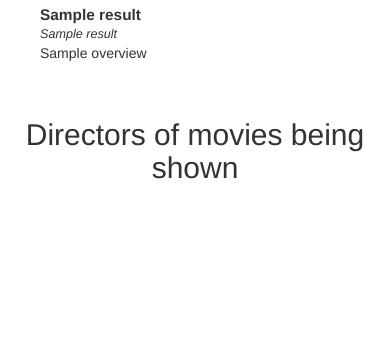
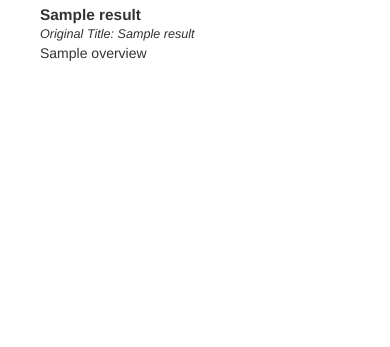
Before and after one commit to bg2345/movie_search, a Flask app: page / in a window 390 px wide. Shown: the part 497-844 px from the top of the page. Run offline with Flask 2, Linux system fonts and the light colour scheme; tables that the repository leaves empty hold one stand-in row (values such as "Sample post"); a database or web service that is not in the repository returns one stand-in record (values such as "Sample title"); data that the repository does not hold is empty; some libraries are stand-ins or nearby versions.

Commit message:
adjusted display of movie info

```diff
--- a/app/routes.py
+++ b/app/routes.py
@@ -46,9 +46,12 @@ def index():
                 row['name'] = result['name']
                 dir_profile = 'https://api.themoviedb.org/3/person/{}?api_key=bbb0e77b94b09193e6f32d5fac7a3b9c&language=en-US'.format(result['id'])
                 row['imdb'] = dir_title
+                # dir_url.append(dir_profile)
+
+                # url_json = requests.get(dir_profile).json()
+                # print(url_json['imdb_id'])
                 row['profile'] = dir_profile
 
-                dir_url.append(dir_profile)
                 directors.append(row)
 
     for movie in movies:
--- a/app/static/css/main.css
+++ b/app/static/css/main.css
@@ -21,4 +21,5 @@
 
 h2 {
   text-align: center;
+  margin-top: 20px;
 }
--- a/app/templates/index.html
+++ b/app/templates/index.html
@@ -11,26 +11,13 @@
           <div class="card">
             <div class="card-img-top"><img src="https://image.tmdb.org/t/p/w300{{ movie.poster_path }}" alt="Placeholder image" class="product-img"></div>
             <div class="card-title">{{ movie.title }}</div>
-            <div class="card-subtitle">{{ movie.original_title }}</div>
+            <div class="card-subtitle">Original Title: {{ movie.original_title }}</div>
             <div class="card-text"><p>{{ movie.description }}</p></div>
-          </div> <!-- ends card -->
-        </div> <!-- ends col 12 for card -->
-    {% if loop.index % 3 == 0 or loop.length == loop.index %}
-    </div> <!-- ends row for card -->
-    {% endif %}
-  {% endfor %}
-
-  <h2>Directors of movies being shown</h2>
-  {% for director in directors %}
-    {% if loop.index == 1 or loop.index % 3 == 1 %}
-    <div class="row top-margin-lg">
-    {% endif %}
-        <div class="col-md-4">
-          <div class="card">
-
-            <div class="card-title">{{ director.name }}</div>
-            <div class="card-subtitle">{{ director.imdb }}</div>
-            <div class="card-text"><a href="{{ director.profile }}">{{ director.profile }}</a></div>
+            {% for director in directors %}
+              {% if movie.title  == director.imdb %}
+                <div class="card-subtitle"><a href="{{ director.profile }}">Director: {{ director.name }}</a></div>
+              {% endif %}
+            {% endfor %}
           </div> <!-- ends card -->
         </div> <!-- ends col 12 for card -->
     {% if loop.index % 3 == 0 or loop.length == loop.index %}
```
